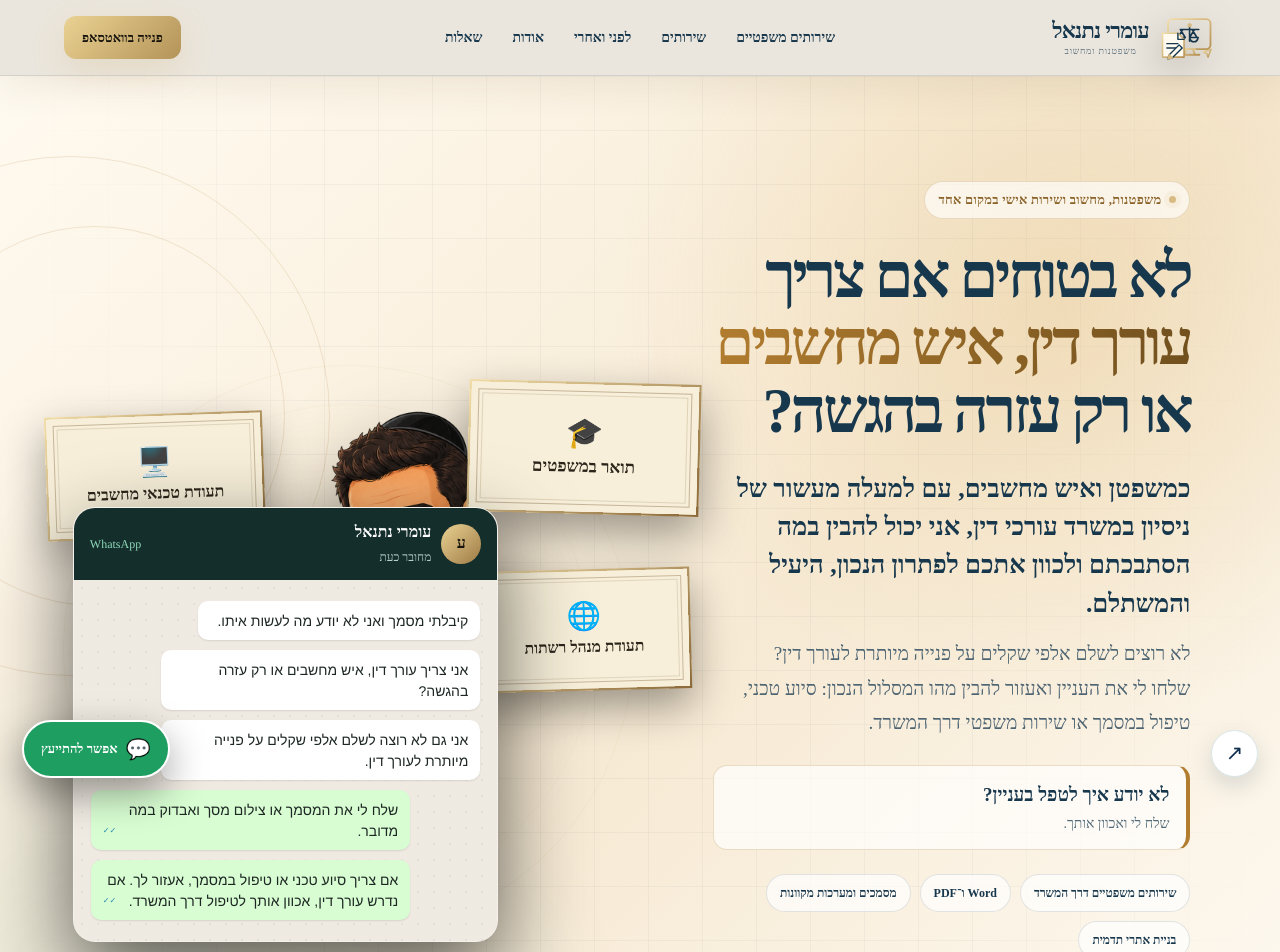
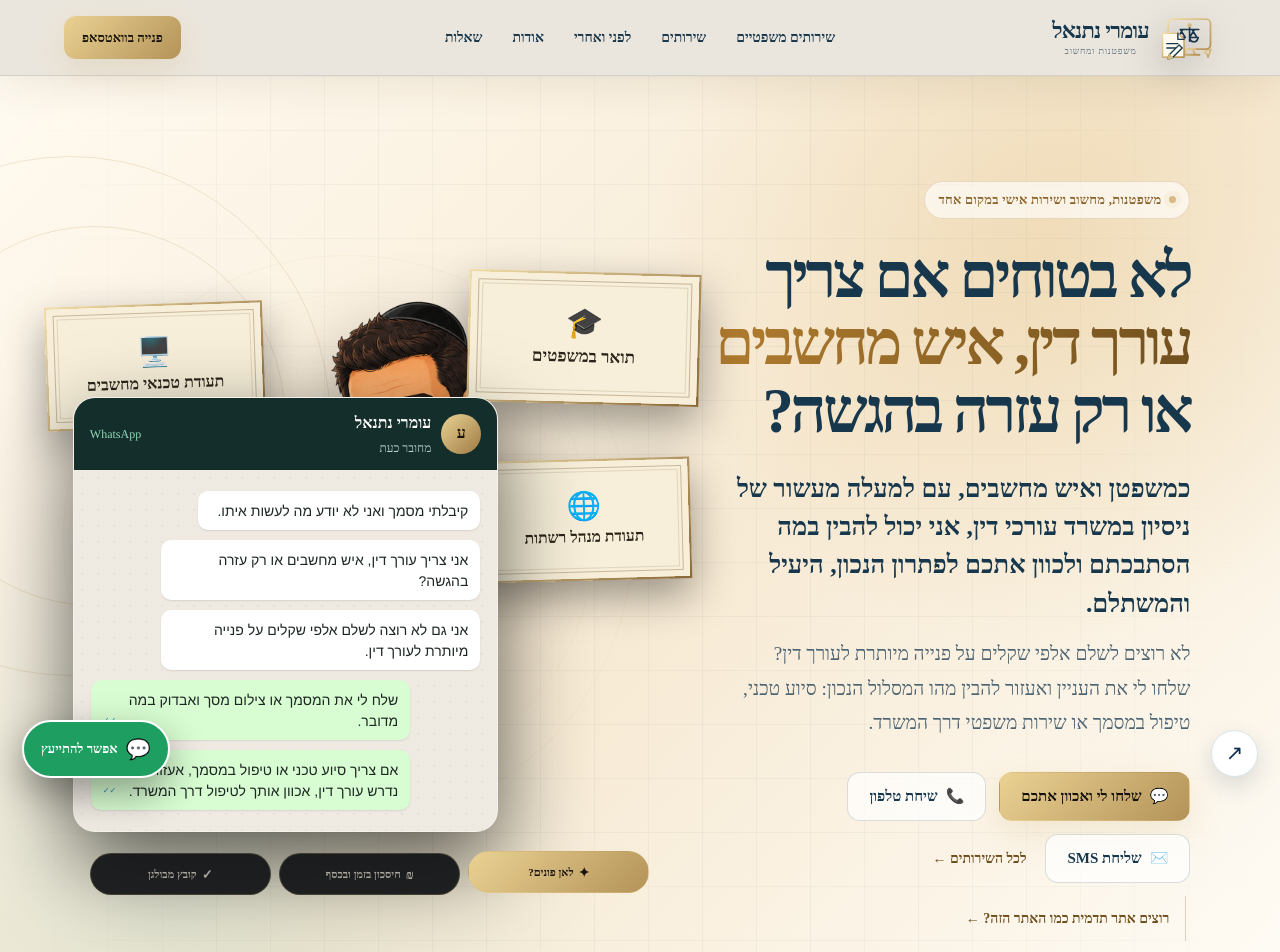
Before and after one commit to omrinetanel22/omri-legal-tech, a Next.js app: page /omri-legal-tech/ in a window 1280 px wide. Shown: the top 952 px of the page. Built offline with nearby package versions, Linux system fonts and the light colour scheme; a web font is replaced by a local one.

Commit message:
Remove redundant hero guidance and service chips

```diff
--- a/app/page.tsx
+++ b/app/page.tsx
@@ -497,16 +497,6 @@ export default function Home() {
             שלחו לי את העניין ואעזור להבין מהו המסלול הנכון: סיוע טכני,
             טיפול במסמך או שירות משפטי דרך המשרד.
           </p>
-          <p className="hero-guidance">
-            <strong>לא יודע איך לטפל בעניין?</strong>
-            <span>שלח לי ואכוון אותך.</span>
-          </p>
-          <div className="hero-services" aria-label="שירותים מרכזיים">
-            <span>שירותים משפטיים דרך המשרד</span>
-            <span>Word ו־PDF</span>
-            <span>מסמכים ומערכות מקוונות</span>
-            <span>בניית אתרי תדמית</span>
-          </div>
           <div className="hero-actions">
             <a className="button button-primary" href={whatsappHref} target="_blank">
               <span>💬</span> שלחו לי ואכוון אתכם
```
